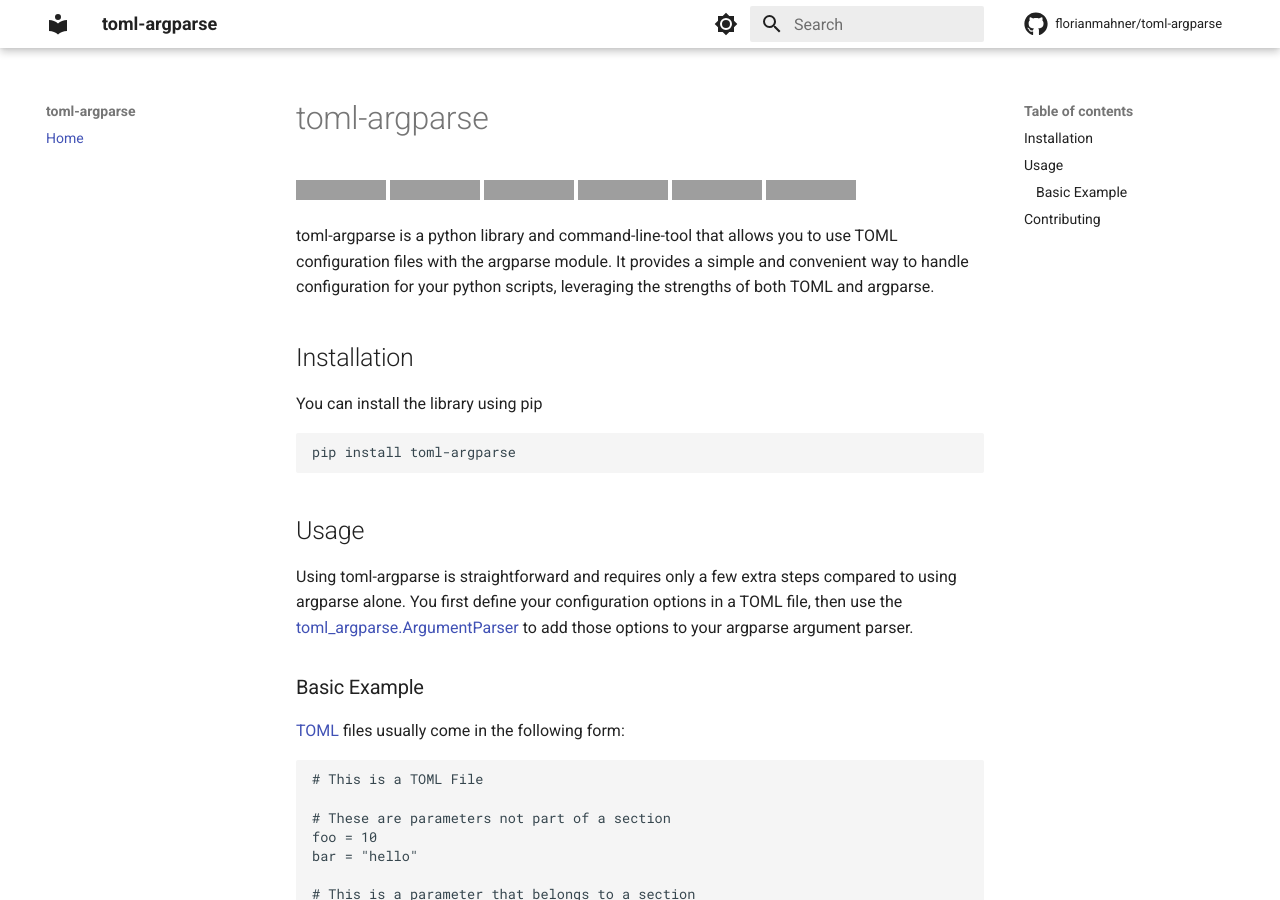
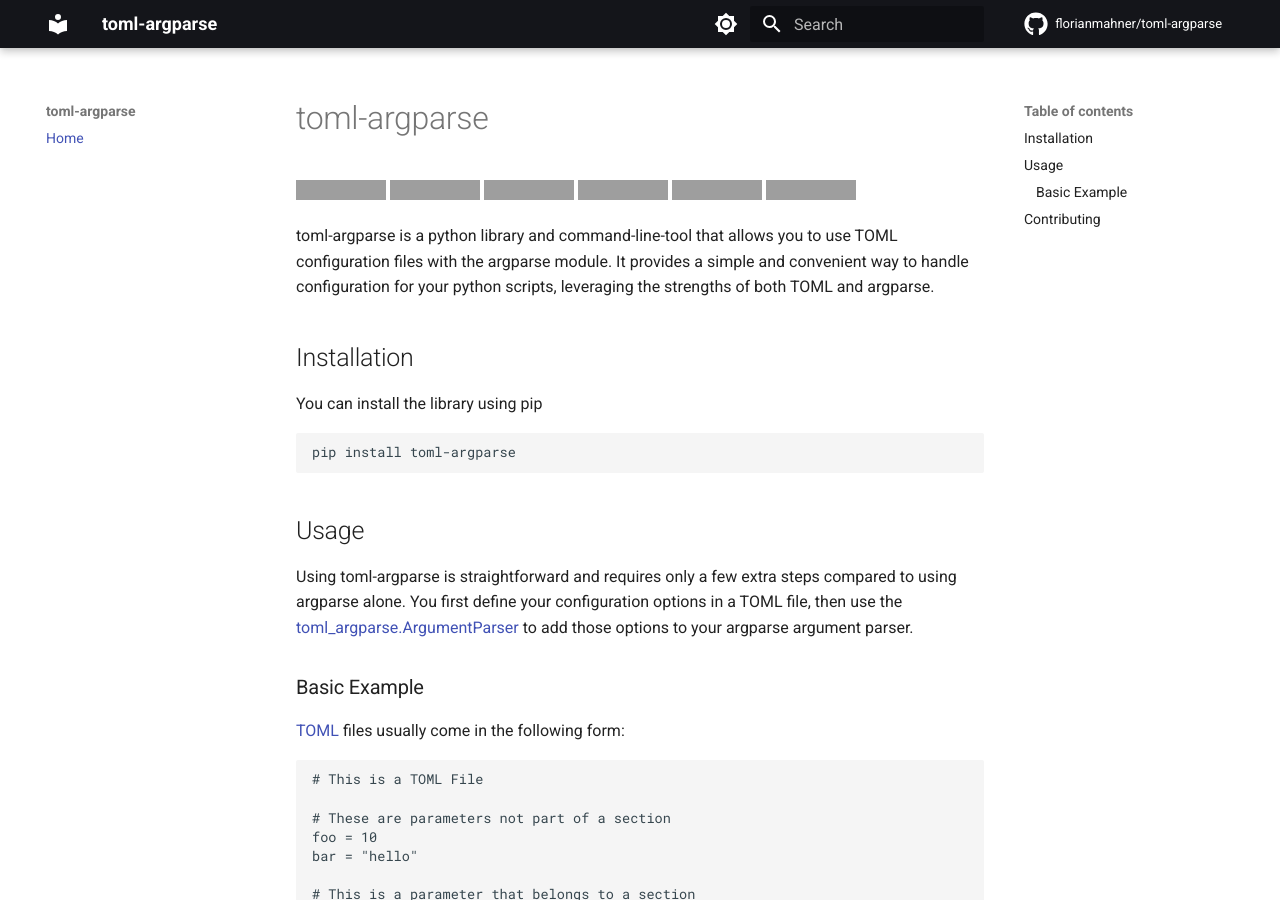
Before and after one commit to florianmahner/tomlparse, an MkDocs documentation site: the page built from docs/README.md, in a window 1280 px wide and 900 px high. Built offline with MkDocs 1.6.1 and Material for MkDocs 9.7.7, drawn with Linux system fonts in a browser that asks for light colours; comment, search, counter and statistics services are not loaded; grey boxes are pictures that could not be loaded.

Commit message:
Change theme of docs

```diff
--- a/mkdocs.yml
+++ b/mkdocs.yml
@@ -26,7 +26,7 @@ theme:
   palette:
     - media: "(prefers-color-scheme: light)"
       scheme: default
-      primary: white
+      primary: black
       accent: deep orange
       toggle:
         icon: material/brightness-7
```
